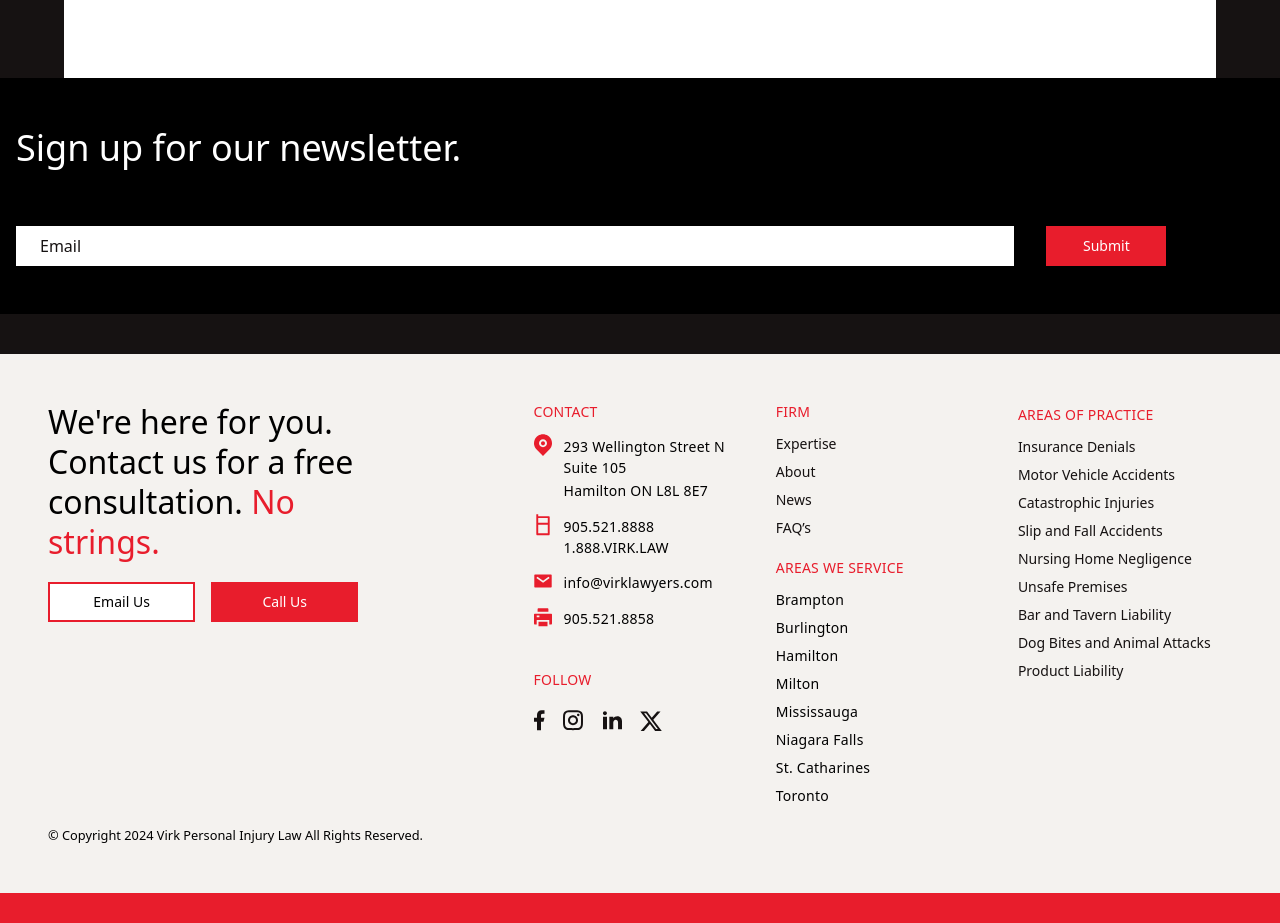
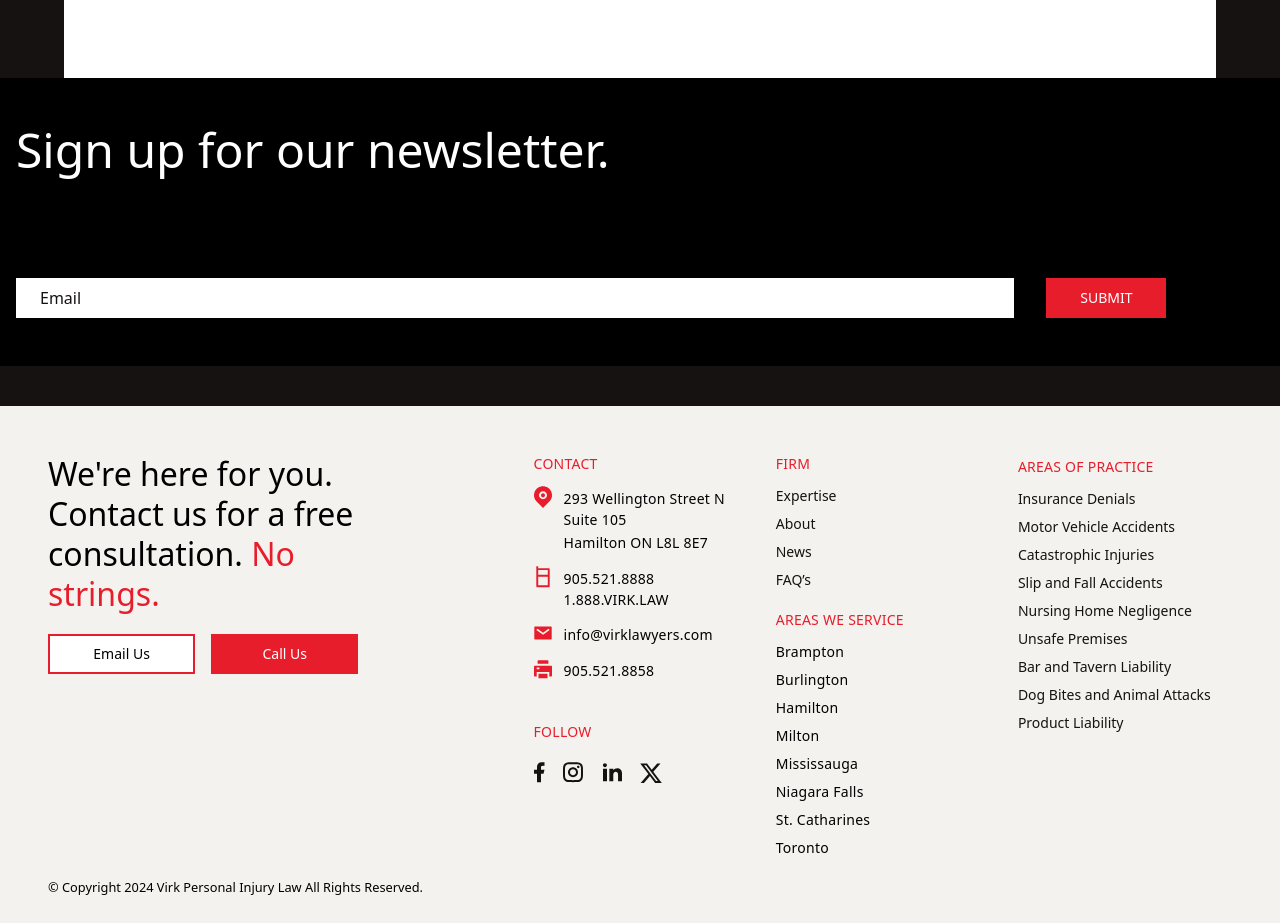
Before and after one commit to DevOluwatoyin/commercial-website, a React (Vite) app: page /contact in a window 1280 px wide. Shown: the part 2340-3263 px from the top of the page. Built offline with nearby package versions, Linux system fonts and the light colour scheme; a web font is replaced by a local one.

Commit message:
Modify newslettter component

```diff
--- a/src/components/Button.jsx
+++ b/src/components/Button.jsx
@@ -11,7 +11,7 @@ export const ButtonSm = ({ text, customStyle }) => {
 export const ButtonLg = ({ text, customStyle }) => {
   return (
     <button
-      className={`w-full border-2 border-primary-main bg-primary-main p-2 text-sm capitalize text-white transition-all hover:bg-white hover:text-black-700 ${customStyle}`}
+      className={`w-full border-2 border-primary-main bg-primary-main p-2 text-sm capitalize text-white transition-all hover:bg-white hover:border-white hover:text-black-700 ${customStyle}`}
     >
       {text}
     </button>
--- a/src/components/Newsletter.jsx
+++ b/src/components/Newsletter.jsx
@@ -1,15 +1,14 @@
-import React from "react";
 import Typography from "./Typography";
 import { ButtonLg } from "./Button";
 
 const NewsLetter = () => {
   return (
-    <section className="bg-black-700 px-4 py-12">
-      <div className="mx-auto max-w-7xl space-y-14">
+    <section className="bg-black-700 px-4 py-12 h-72">
+      <div className="mx-auto max-w-7xl flex flex-col justify-between h-full">
         <Typography
           variant="display-s"
           fontWeight="regular"
-          customClassName="text-white"
+          customClassName="text-white md:!text-5xl"
         >
           Sign up for our newsletter.
         </Typography>
@@ -19,7 +18,7 @@ const NewsLetter = () => {
             placeholder="Email"
             className="!w-4/5 px-6 py-2 placeholder:text-primary-dark"
           />
-          <ButtonLg text="submit" customStyle="!w-[120px]" />
+          <ButtonLg text="submit" customStyle="!w-[120px] !uppercase" />
         </div>
       </div>
     </section>
--- a/src/components/PageHeader.jsx
+++ b/src/components/PageHeader.jsx
@@ -4,7 +4,7 @@ import Typography from "./Typography";
 const PageHeader = ({ image, heading, summary, customStyle }) => {
   return (
     <section
-      className={`flex flex-col items-center gap-8 bg-red-100 px-4 pb-10 pt-32 md:flex-row md:gap-0 md:gap-32 md:px-20 md:pb-20 md:pt-40 ${customStyle}`}
+      className={`flex flex-col items-center gap-8 bg-red-100 px-4 pb-10 pt-32 md:flex-row md:gap-32 md:px-20 md:pb-20 md:pt-40 ${customStyle}`}
     >
       <div className="max-w-sm">
         <img src={image} alt="" className="w-full" />
```
